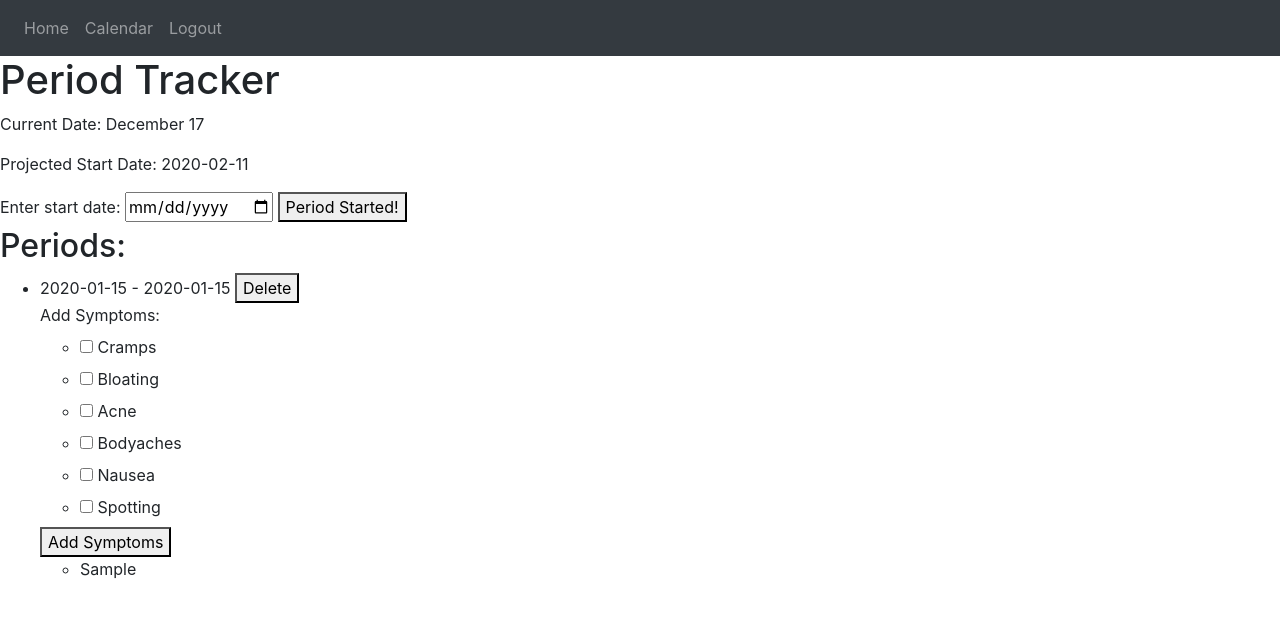
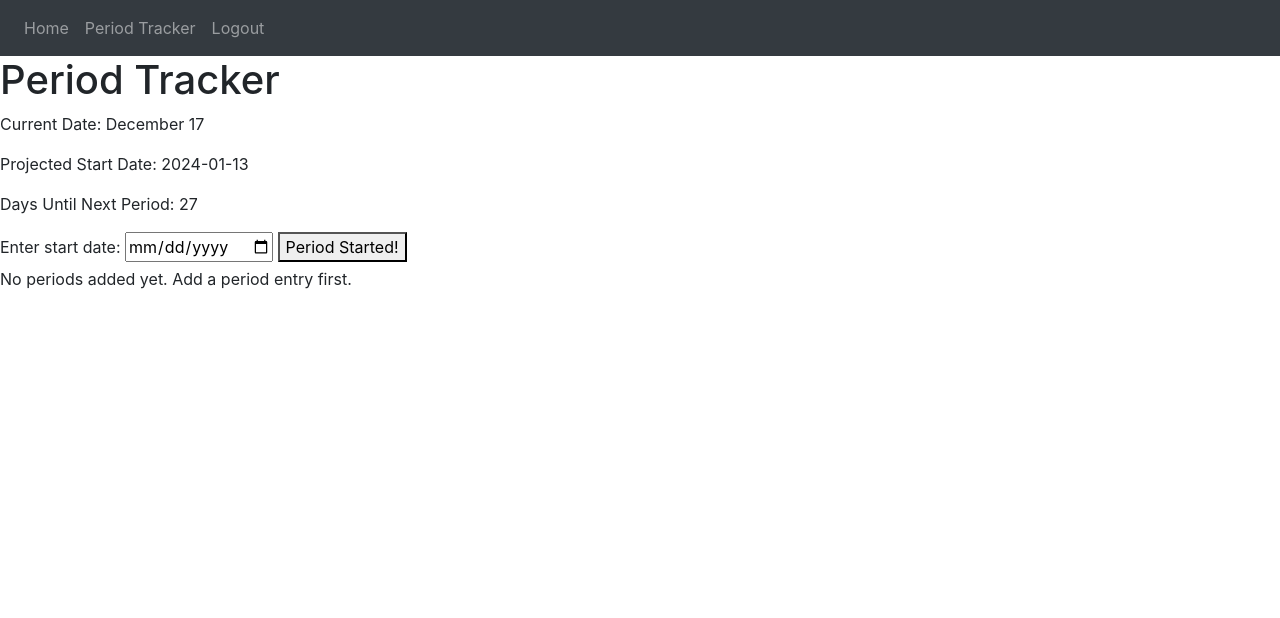
Before and after one commit to kaceoria/BlameEveCapstone, a Flask app: page /calendar in a window 1280 px wide. Shown: the top 618 px of the page. Run offline with Flask 3, Linux system fonts and the light colour scheme; a user stored in the database is signed in; tables that the repository leaves empty hold one stand-in row (values such as "Sample post"); some libraries are stand-ins or nearby versions.

Commit message:
made changes

```diff
--- a/website/__init__.py
+++ b/website/__init__.py
@@ -10,8 +10,8 @@ DB_NAME = "blameeve.db"
 def create_app():
     app = Flask(__name__)
     app.config['SECRET_KEY'] = 'this is my secret key'
-   #app.config['SQLALCHEMY_DATABASE_URI'] = f'sqlite:///{DB_NAME}'
-    app.config['SQLALCHEMY_DATABASE_URI'] = 'postgres://blameeverender_user:ArgFnIEejNZa0FJrDME8YbWxe63090tH@dpg-clvlk65a73kc73br508g-a.oregon-postgres.render.com/blameeverender'
+    app.config['SQLALCHEMY_DATABASE_URI'] = f'sqlite:///{DB_NAME}'
+    # app.config['SQLALCHEMY_DATABASE_URI'] = 'postgres://blameeverender_user:ArgFnIEejNZa0FJrDME8YbWxe63090tH@dpg-clvlk65a73kc73br508g-a.oregon-postgres.render.com/blameeverender'
     #postgres://blameeverender_user:ArgFnIEejNZa0FJrDME8YbWxe63090tH@dpg-clvlk65a73kc73br508g-a.oregon-postgres.render.com/blameeverender
     db.init_app(app)
 
--- a/website/templates/base.html
+++ b/website/templates/base.html
@@ -32,7 +32,7 @@
         <div class="navbar-nav">
           {% if user.is_authenticated %}
           <a class="nav-item nav-link" id="home" href="/">Home</a>
-          <a class="nav-item nav-link" id="calendar" href="/calendar">Calendar</a>
+          <a class="nav-item nav-link" id="calendar" href="/calendar">Period Tracker</a>
           <a class="nav-item nav-link" id="logout" href="/logout">Logout</a>
           {% else %}
           <a class="nav-item nav-link" id="login" href="/login">Login</a>
--- a/website/templates/calendar.html
+++ b/website/templates/calendar.html
@@ -20,7 +20,7 @@
     <script>
         $(document).ready(function() {
             // Attach a click event to the checkboxes
-            $('input[type="checkbox"][name="symptoms"]').on('change', function() {
+            $('input[type="checkbox"][name="symptom[]"]').on('change', function() {
                 // Get the selected symptom value
                 var symptomValue = $(this).val();
 
@@ -68,7 +68,7 @@
         <div class="collapse navbar-collapse" id="navbar">
           <div class="navbar-nav">
             <a class="nav-item nav-link" id="home" href="/">Home</a>
-            <a class="nav-item nav-link" id="calendar" href="/calendar">Calendar</a>
+            <a class="nav-item nav-link" id="calendar" href="/calendar">Period Tracker</a>
             <a class="nav-item nav-link" id="logout" href="/logout">Logout</a>
           </div>
         </div>
@@ -124,7 +124,7 @@
                                 {% endfor %}
                             </ul>
                             <input type="hidden" name="period_id" value="{{ period.id }}">
-                            <button type="submit" name="add_symptom">Add Symptoms</button>
+                            <button type="button" class="add-symptom">Add Symptoms</button>
                         </form>
 
                         <ul>
@@ -155,9 +155,6 @@
 
     <div class="container">
         {% block content %}
-        {% endblock %}
-        </div>
-
         <script
           src="https://code.jquery.com/jquery-3.2.1.slim.min.js"
           integrity="sha384-KJ3o2DKtIkvYIK3UENzmM7KCkRr/rE9/Qpg6aAZGJwFDMVNA/GpGFF93hXpG5KkN"
@@ -175,22 +172,34 @@
         ></script>
 
         <script>
-            type="text/javascript"
-            src="{{ url_for('static', filename='index.js')}}"
+            $('.add-symptom').on('click', function() {
+                // Get the associated period ID
+                var periodId = $(this).closest('li').find('input[name="period_id"]').val();
+
+                // Save the symptom using an AJAX request
+                $.ajax({
+                    type: 'POST',
+                    url: '{{ url_for("auth.add_symptom") }}',
+                    data: {
+                        symptoms: $('input[type="checkbox"][name="symptom[]"]:checked').map(function() {
+                            return this.value;
+                        }).get(),
+                        period_id: periodId
+                    },
+                    traditional: true,
+                    success: function(response) {
+                        // Handle the success response if needed
+                        console.log(response);
+                    },
+                    error: function(error) {
+                        // Handle the error if needed
+                        console.error(error);
+                    }
+                });
+            });
         </script>
-
-    <script>
-
-        document.addEventListener('DOMContentLoaded', function() {
-          var calendarEl = document.getElementById('calendar');
-          var calendar = new FullCalendar.Calendar(calendarEl, {
-            initialView: 'dayGridMonth'
-          });
-          calendar.render();
-        });
-
-      </script>
-
+        {% endblock %}
+    </div>
 
 </body>
 </html>
```
Also changed, not shown: website/templates/home.html (+8 -0 lines), 3 other files.
